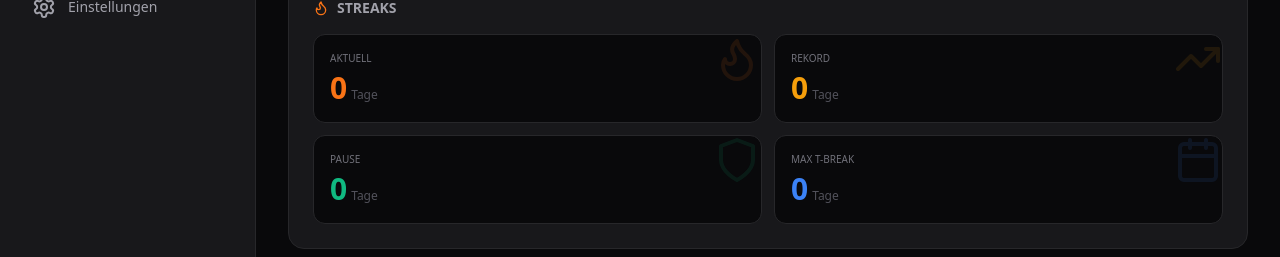
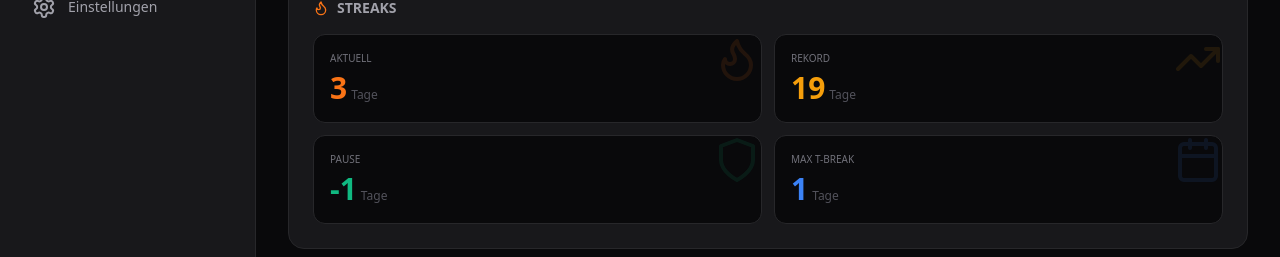
Before and after one commit to Grown2206/highscore-app, a React (Vite) app: page / in a window 1280 px wide. Shown: the part 462-719 px from the top of the page. Built offline with nearby package versions, Linux system fonts and the light colour scheme; the HTML template or start-up script is replaced by a standard one.

Commit message:
Add automatic test data generation on first launch
- Auto-generates 30 days of test data if app has no sessions
- Fixes empty views (Calendar, Charts, Strains)
- Makes features immediately visible and testable
- Console log for debugging

```diff
--- a/src/App.jsx
+++ b/src/App.jsx
@@ -9,6 +9,7 @@ import AnalyticsView from './components/AnalyticsView';
 import StreaksWidget from './components/StreaksWidget';
 import SessionDetailsModal from './components/SessionDetailsModal';
 import StrainManagementView from './components/StrainManagementView';
+import { generateTestData } from './utils/testDataGenerator';
 
 // --- KONFIGURATION FÜR PLATTFORMEN ---
 
@@ -489,6 +490,16 @@ export default function App() {
   const [lastHitTime, setLastHitTime] = useLocalStorage('hs_last_hit_ts', null);
   const [ip, setIp] = useLocalStorage('hs_device_ip', '192.168.178.XXX');
 
+  // Automatisch Testdaten hinzufügen wenn keine Daten vorhanden
+  useEffect(() => {
+    if (sessionHits.length === 0 && historyData.length === 0) {
+      console.log('🧪 Keine Daten vorhanden - Generiere 30 Tage Testdaten...');
+      const testData = generateTestData(30, settings);
+      setSessionHits(testData.sessionHits);
+      setHistoryData(testData.historyData);
+    }
+  }, []);  // Nur beim ersten Mount
+
   const [liveData, setLiveData] = useState({ temp: 0, today: 0, total: 0 });
   const [currentStrainId, setCurrentStrainId] = useState(settings.strains[0]?.id || 0);
   const [isGuestMode, setIsGuestMode] = useState(false);
```
